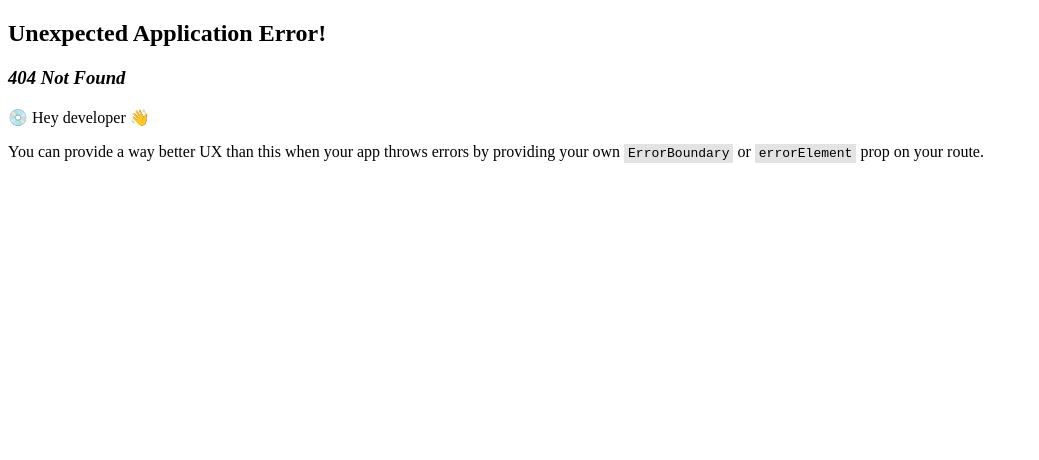
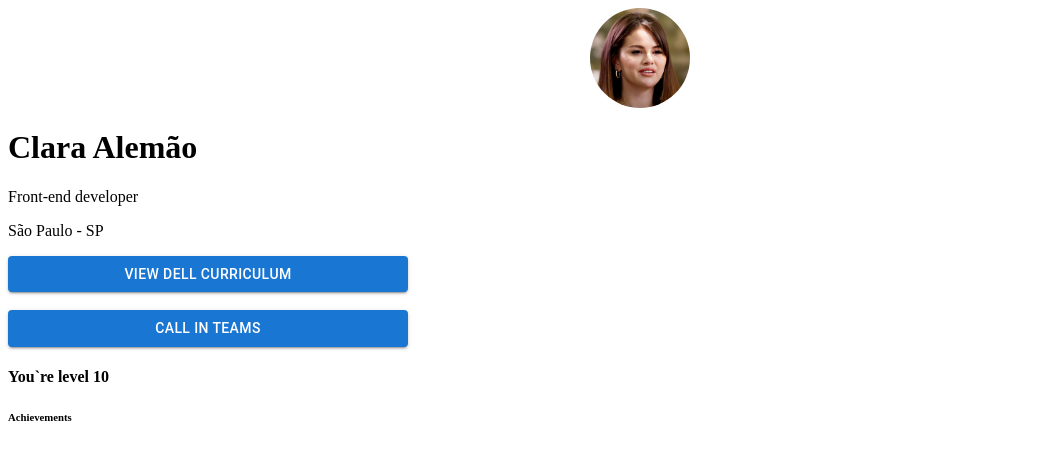
Before and after one commit to 2023M6T3-Inteli/Grupo-3, a React (Vite) app in the folder codigo/frontend/: page /profile in a window 1280 px wide. Before the commit this address had no page. Shown: the top 460 px of the page, without its empty margins (0-1039 px from the left). Built offline with nearby package versions, Linux system fonts and the light colour scheme.

Commit message:
Profile screen

```diff
--- /dev/null
+++ b/codigo/frontend/src/components/profile/app.tsx
@@ -0,0 +1,5 @@
+function App() {
+  return <h1>Welcome, User!</h1>;
+}
+
+export default App;
--- a/codigo/frontend/src/main.tsx
+++ b/codigo/frontend/src/main.tsx
@@ -4,6 +4,7 @@ import ReactDOM from 'react-dom';
 import { createBrowserRouter, RouterProvider } from "react-router-dom";
 //import Login from './Pages/TelaDeLogin/LoginScreen'
 import Feed from './pages/Feed/index';
+import Profile from './pages/Profile/Profile';
 
 const router = createBrowserRouter([
   {
@@ -19,6 +20,10 @@ const router = createBrowserRouter([
     path: "/feed",
     element: <Feed />,
   },
+  {
+    path: "/profile",
+    element: <Profile />,
+  }
 ]);
 
 const root = ReactDOM.createRoot(document.getElementById('root'));
--- /dev/null
+++ b/codigo/frontend/src/pages/Profile/Profile.tsx
@@ -0,0 +1,75 @@
+import {
+  Container,
+  ProfileInfo,
+  BottonsProfile,
+  Badges,
+  Imagem,
+} from "./style";
+import Button from "@mui/material/Button";
+import styled from "styled-components";
+import Selena from "../../assets/Selena_Gomez_at_White_House.jpg";
+import { Box } from "@mui/material";
+
+var StyledButton = styled(Button)`
+  max-width: 400px;
+  width: 100%;
+  // border-radius: 50%;
+`;
+
+var ImagemEstilizada = styled.div`
+  width: 100px;
+  height: 100px;
+  border-radius: 50%;
+  background-image: url(${Selena});
+  background-size: cover;
+  justify-content: center;
+  margin-left: auto;
+  margin-right: auto;
+`;
+
+// var ImagemFrufru = styled.img`
+//   width: 100%;
+//   heigth: 100%;
+// `;
+
+function Profile() {
+  return (
+    <Container>
+      <ProfileInfo>
+        <ImagemEstilizada></ImagemEstilizada>
+        <h1>Clara Alemão</h1> {/* name */}
+        <p>Front-end developer</p> {/* role of the user */}
+        <p>São Paulo - SP</p> {/* local */}
+      </ProfileInfo>
+      <BottonsProfile>
+        <StyledButton variant="contained" color="primary">
+          {" "}
+          View Dell Curriculum{" "}
+        </StyledButton>
+        <br></br>
+        <br></br>
+
+        <StyledButton variant="contained" color="primary">
+          {" "}
+          Call in Teams{" "}
+        </StyledButton>
+      </BottonsProfile>
+      <Badges>
+        <h4>You`re level 10</h4>
+        <div>
+          <div id="blue background"></div>
+          <div id="gray blackground"></div>
+          <h6>Achievements</h6>
+          <div>
+            <img></img>
+            <img></img>
+            <img></img>
+            <img></img>
+          </div>
+        </div>
+      </Badges>
+    </Container>
+  );
+}
+
+export default Profile;
--- /dev/null
+++ b/codigo/frontend/src/pages/Profile/style.ts
@@ -0,0 +1,21 @@
+import styled from "styled-components";
+
+export const Container = styled.div`
+  background: var(--primary);
+`;
+
+export const Imagem = styled.div`
+  width: 20px;
+  display: block
+`;
+
+export const ProfileInfo = styled.div`
+`;
+
+export const BottonsProfile = styled.div`
+  background: var(--primary);
+`;
+
+export const Badges = styled.div`
+  background: var(--primary);
+`;
```
Also changed, not shown: codigo/frontend/src/components/profile/profile.tsx (added, +12 -0 lines), codigo/frontend/src/assets/Selena_Gomez_at_White_House.jpg (added).
